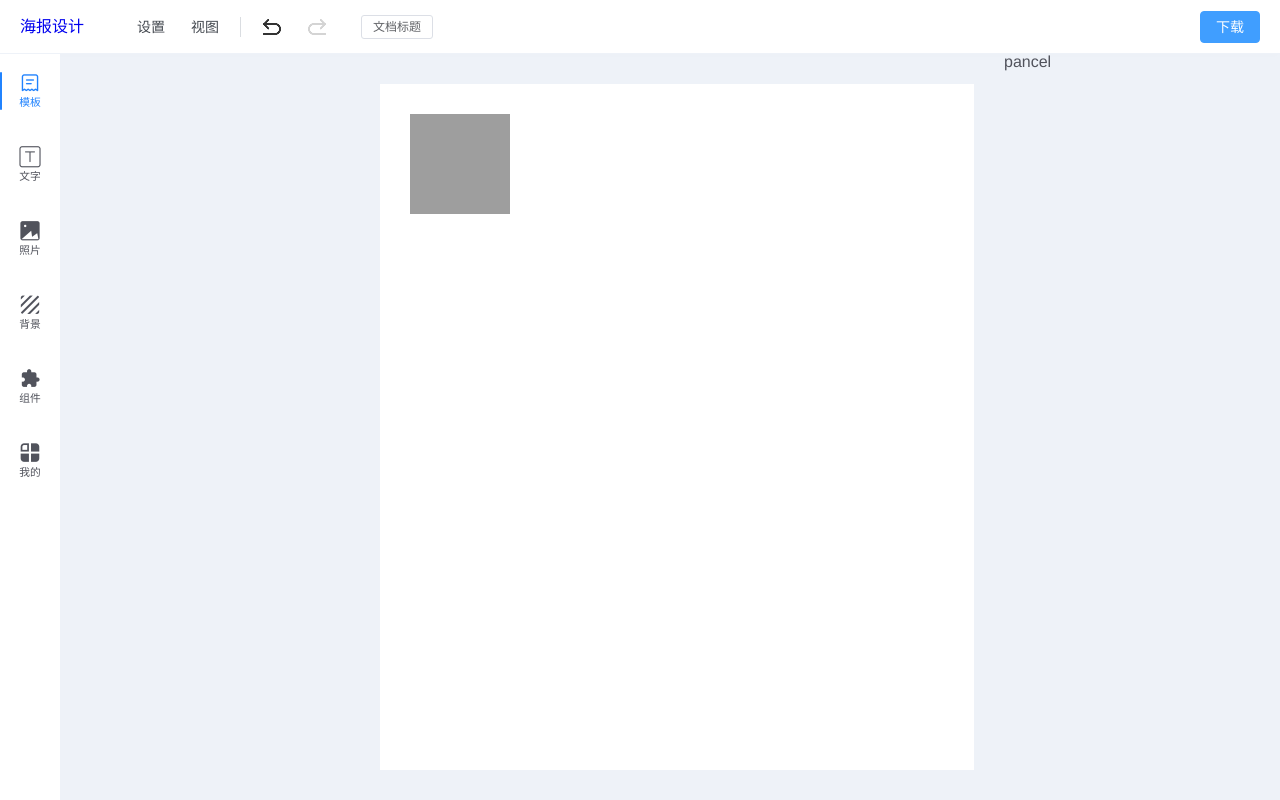
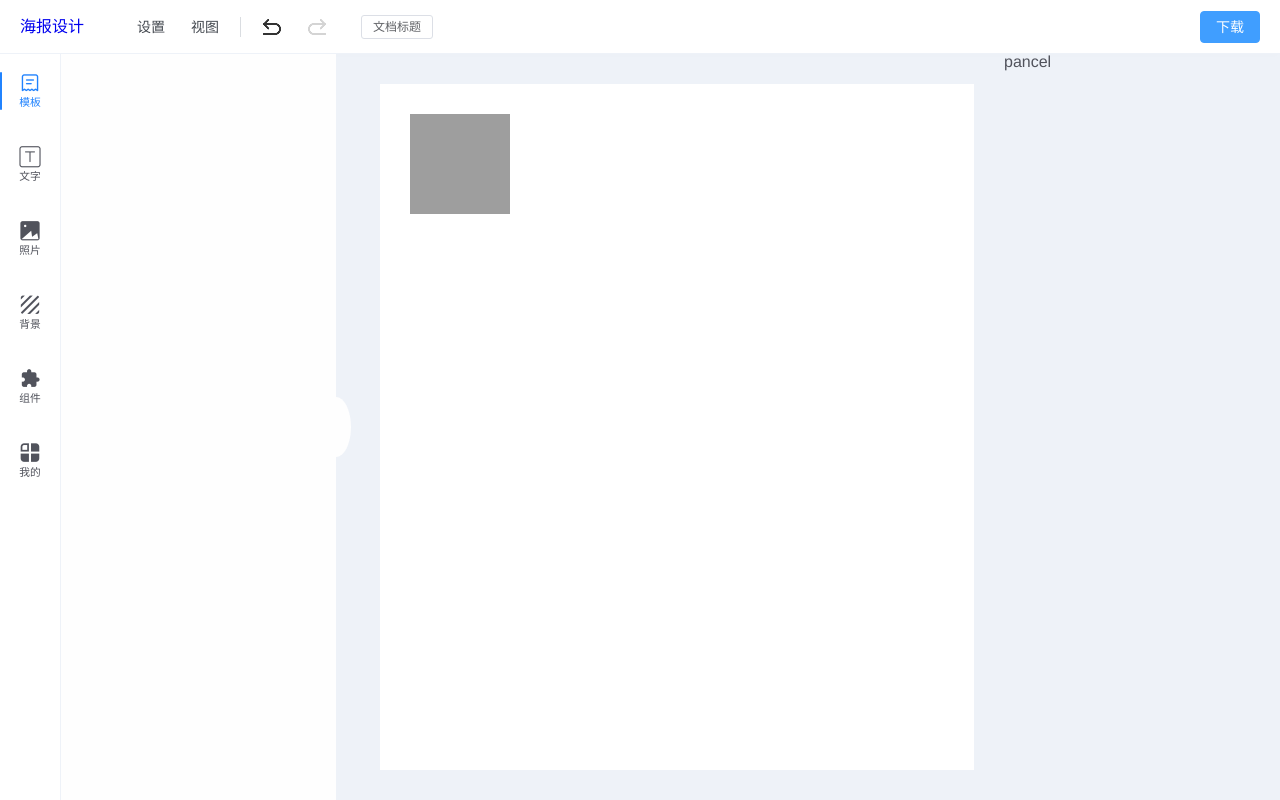
Before and after one commit to CNLHB/vue3-editor, a Vue app: page /editor/index in a window 1280 px wide. Built offline with nearby package versions, Linux system fonts and the light colour scheme; grey boxes are pictures that could not be loaded.

Commit message:
feat(/editor):添加sidebaraside组件

```diff
--- a/src/assets/styles/base.less
+++ b/src/assets/styles/base.less
@@ -1,9 +1,12 @@
 @baseColor: #51535c;
+@whiteTheme: #fefefe;
 @dangerColor: #f54531;
 @lineColor: #eef2f8;
 @nomalTransition: all .3s;
 @editorPropsPanelWidth: 276px;
-@editorSideBarMaterialWidth: 65px;
+@editorLeftSectionWidth: 276px;
+@editorCanvasLeft: 350px;
+@editorSideBarMaterialWidth: 60px;
 @editorToolBarHeight: 54px;
 @disabledColor: #bec3c9;
 @hoverColor: #4E6EF2;
--- /dev/null
+++ b/src/views/editor/components/SideBarAside/index.vue
@@ -0,0 +1,50 @@
+<script setup>
+import { computed, reactive, ref } from "vue";
+
+const boxState = reactive({
+  isShrinked: false,
+});
+
+const boxClass = computed(() => ({
+  "sidebar-aside": true,
+  isShrinked: boxState.isShrinked,
+}));
+
+const shrinkHandler = () => {
+  boxState.isShrinked = !boxState.isShrinked;
+};
+</script>
+
+<template>
+  <div :class="boxClass">
+    <i class="shrink" @click="shrinkHandler"></i>
+  </div>
+</template>
+
+<style lang='less' scoped>
+.sidebar-aside {
+  position: relative;
+  height: 100%;
+  border-left: 1px solid @lineColor;
+  background-color: @whiteTheme;
+  transition: transform 0.14s ease-out;
+  .shrink {
+    content: "";
+    position: absolute;
+    left: 100%;
+    top: 50%;
+    transform: translateY(-50%);
+    width: 30px;
+    height: 80px;
+    background-color: @whiteTheme;
+    clip-path: ellipse(15px 30px at 0% 50%);
+    cursor: pointer;
+  }
+  &.isShrinked {
+    transform: translateX(-100%);
+    .shrink {
+      top: 100%;
+    }
+  }
+}
+</style>
--- a/src/views/editor/index.vue
+++ b/src/views/editor/index.vue
@@ -8,7 +8,10 @@
       <div class="main_l">
         <SideBar />
       </div>
-      <div class="main_m" :style="{ left: paddingLeft }">
+      <div class="main_l_s">
+        <SideBarAside></SideBarAside>
+      </div>
+      <div class="main_m">
         <Editor />
       </div>
       <div class="main_r">
@@ -18,34 +21,19 @@
   </div>
 </template>
 
-<script>
-import { computed, ref, reactive, toRefs } from "@vue/reactivity";
+<script setup>
+import { computed, ref, reactive, toRefs, toRef } from "@vue/reactivity";
 import Editor from "./components/Editor.vue";
 import Panel from "./components/Panel.vue";
 import SideBar from "./components/SideBar/index.vue";
 import ToolBar from "./components/ToolBar.vue";
-export default {
-  components: {
-    ToolBar,
-    SideBar,
-    Editor,
-    Panel,
-  },
-  setup(props) {
-    const theme = ref("#2183FE");
-    const style = computed(() => ({
-      "--theme": theme.value,
-    }));
-    const state = reactive({
-      paddingLeft: "350px", //65px   350px
-    });
-    return {
-      theme,
-      style,
-      ...toRefs(state),
-    };
-  },
-};
+import SideBarAside from "./components/SideBarAside/index.vue";
+
+const theme = ref("#2183FE");
+
+const style = computed(() => ({
+  "--theme": theme.value,
+}));
 </script>
 <style lang="less"  scoped>
 .wrap {
@@ -78,7 +66,14 @@ export default {
 .main_l {
   position: relative;
   z-index: 10;
+  width: @editorSideBarMaterialWidth;
   height: 100%;
+}
+.main_l_s {
+  position: absolute;
+  left: @editorSideBarMaterialWidth;
+  height: 100%;
+  width: @editorLeftSectionWidth;
 }
 .main_r {
   position: absolute;
@@ -92,7 +87,7 @@ export default {
   top: 0;
   bottom: 0;
   right: @editorPropsPanelWidth;
-  left: @editorSideBarMaterialWidth;
+  left: @editorCanvasLeft;
   transition: left 0.35s;
 }
 
```
